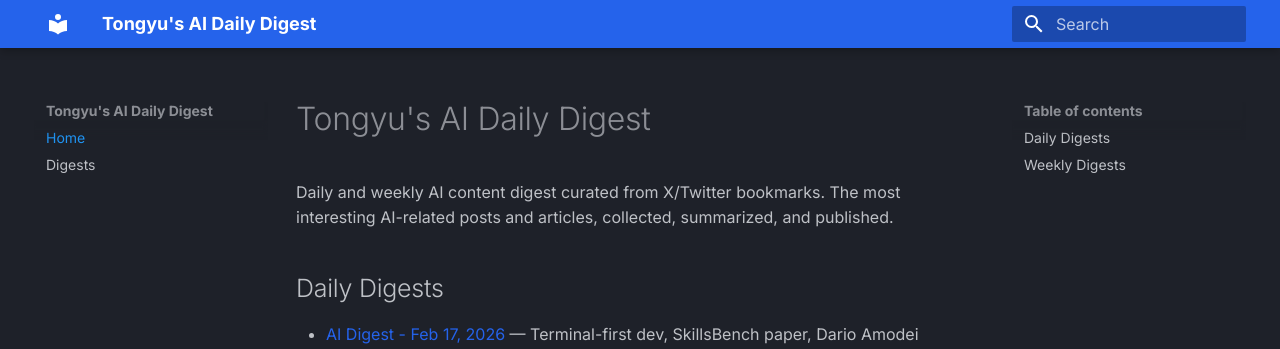
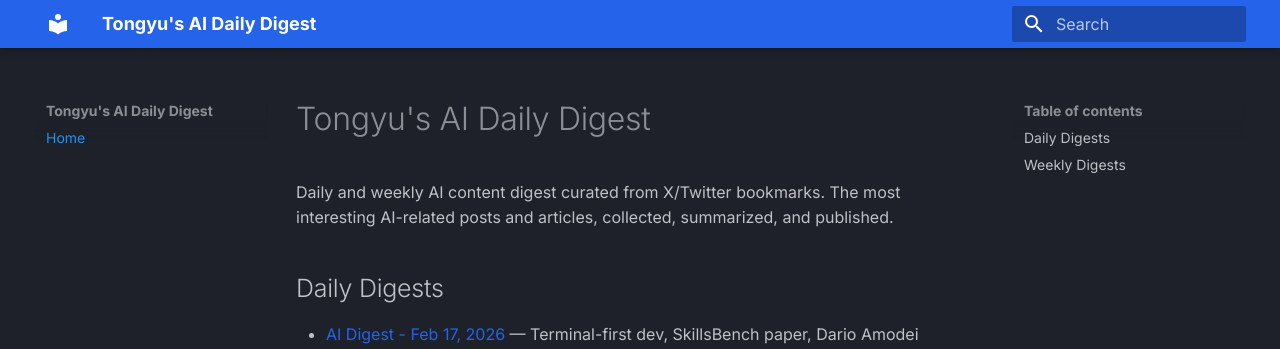
Before and after one commit to tongyuwang/ai-daily-digest, an MkDocs documentation site: the page built from docs/index.md, in a window 1280 px wide. Shown: the top 349 px of the page. Built offline with MkDocs 1.6.1 and Material for MkDocs 9.7.7, drawn with Linux system fonts in a browser that asks for light colours.

Commit message:
Remove broken Digests nav tab

```diff
--- a/mkdocs.yml
+++ b/mkdocs.yml
@@ -17,7 +17,6 @@ theme:
   custom_dir: overrides
 nav:
   - Home: index.md
-  - Digests: digests/
 plugins:
   - search
 markdown_extensions:
```
